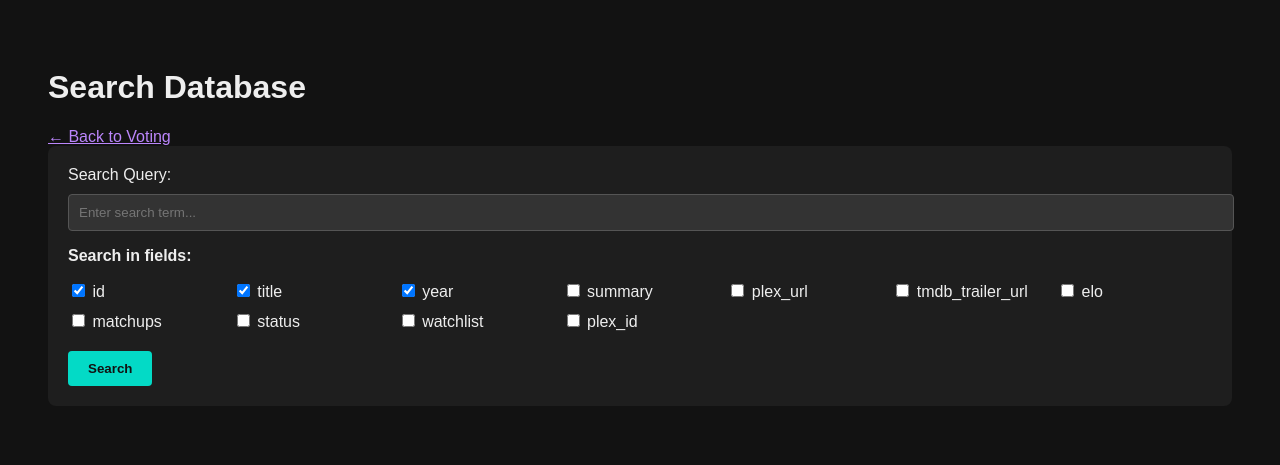
After one commit to sprillex/movie_rate, a Flask app: page /search in a window 1280 px wide. The commit adds this page. Shown: the top 465 px of the page. Run offline with Flask 3, Linux system fonts and the light colour scheme.

Commit message:
Add search feature for the movie database
- Created a new /search route to query the database dynamically.
- Built a search UI with checkboxes to select which fields to search within.
- Added logic to filter selected fields against a hardcoded whitelist to prevent SQL injection.
- Updated index navigation to link to the new search page.

Co-authored-by: sprillex <225420921+sprillex@users.noreply.github.com>

```diff
--- a/app.py
+++ b/app.py
@@ -221,6 +221,32 @@ def clear_trailer():
     return redirect(url_for('index', id_a=mid, id_b=oid) if oid and oid != "None" else url_for('index'))
 
 
+@app.route('/search')
+def search():
+    query = request.args.get('query', '').strip()
+    selected_fields = request.args.getlist('field')
+
+    valid_fields = ['id', 'title', 'year', 'summary', 'plex_url', 'tmdb_trailer_url', 'elo', 'matchups', 'status', 'watchlist', 'plex_id']
+
+    # Filter selected fields to prevent SQL injection
+    selected_fields = [f for f in selected_fields if f in valid_fields]
+
+    results = []
+
+    if query and selected_fields:
+        conn = get_db_connection()
+        where_clauses = [f"{f} LIKE ?" for f in selected_fields]
+        where_sql = " OR ".join(where_clauses)
+
+        # Add wildcards for LIKE matching
+        params = [f"%{query}%" for _ in selected_fields]
+
+        sql = f"SELECT * FROM movies WHERE {where_sql} ORDER BY title ASC"
+        results = conn.execute(sql, params).fetchall()
+        conn.close()
+
+    return render_template('search.html', query=query, results=results, selected_fields=selected_fields)
+
 @app.route('/rankings')
 def rankings():
     page = max(1, request.args.get('page', 1, type=int))
--- a/templates/index.html
+++ b/templates/index.html
@@ -234,6 +234,8 @@
     </form>
 
     <div class="nav-links">
+        <a href="/search">Search Database &rarr;</a>
+        <span style="color: #444; margin: 0 10px;">|</span>
         <a href="/watchlist">View My Watchlist &rarr;</a>
         <span style="color: #444; margin: 0 10px;">|</span>
         <a href="/rankings">View Rankings &rarr;</a>
--- /dev/null
+++ b/templates/search.html
@@ -0,0 +1,69 @@
+<!DOCTYPE html>
+<html lang="en">
+<head>
+    <meta charset="UTF-8">
+    <title>Search Database</title>
+    <style>
+        body { background: #121212; color: #eee; font-family: sans-serif; padding: 40px; }
+        .search-container { background: #1e1e1e; padding: 20px; border-radius: 8px; margin-bottom: 20px; }
+        .form-group { margin-bottom: 15px; }
+        .form-group label { display: inline-block; margin-right: 15px; margin-bottom: 5px; }
+        input[type="text"] { width: 100%; padding: 10px; margin-top: 5px; background: #333; color: white; border: 1px solid #555; border-radius: 4px; }
+        button { background: #03dac6; color: #121212; padding: 10px 20px; border: none; border-radius: 4px; font-weight: bold; cursor: pointer; }
+        button:hover { background: #018786; }
+
+        .result-card { background: #1e1e1e; margin-bottom: 10px; padding: 20px; border-radius: 8px; }
+        .result-field { margin-bottom: 5px; }
+        .field-name { font-weight: bold; color: #bb86fc; width: 150px; display: inline-block; }
+
+        .checkbox-grid { display: grid; grid-template-columns: repeat(auto-fill, minmax(150px, 1fr)); gap: 10px; margin-top: 10px; margin-bottom: 20px; }
+    </style>
+</head>
+<body>
+    <h1>Search Database</h1>
+    <a href="/" style="color: #bb86fc;">&larr; Back to Voting</a>
+
+    <div class="search-container">
+        <form action="/search" method="GET">
+            <div class="form-group">
+                <label for="query">Search Query:</label>
+                <input type="text" id="query" name="query" value="{{ query }}" placeholder="Enter search term...">
+            </div>
+
+            <p><strong>Search in fields:</strong></p>
+            <div class="checkbox-grid">
+                {% set available_fields = ['id', 'title', 'year', 'summary', 'plex_url', 'tmdb_trailer_url', 'elo', 'matchups', 'status', 'watchlist', 'plex_id'] %}
+                {% for field in available_fields %}
+                <label>
+                    <input type="checkbox" name="field" value="{{ field }}"
+                           {% if not selected_fields and loop.index0 < 3 %}checked{% elif selected_fields and field in selected_fields %}checked{% endif %}>
+                    {{ field }}
+                </label>
+                {% endfor %}
+            </div>
+
+            <button type="submit">Search</button>
+        </form>
+    </div>
+
+    {% if query %}
+    <h2>Results for "{{ query }}" ({{ results|length }} found)</h2>
+
+    {% if results %}
+        {% for row in results %}
+        <div class="result-card">
+            {% for key in row.keys() %}
+            <div class="result-field">
+                <span class="field-name">{{ key }}:</span>
+                <span class="field-value">{{ row[key] }}</span>
+            </div>
+            {% endfor %}
+        </div>
+        {% endfor %}
+    {% else %}
+        <p>No results found.</p>
+    {% endif %}
+    {% endif %}
+
+</body>
+</html>
```
